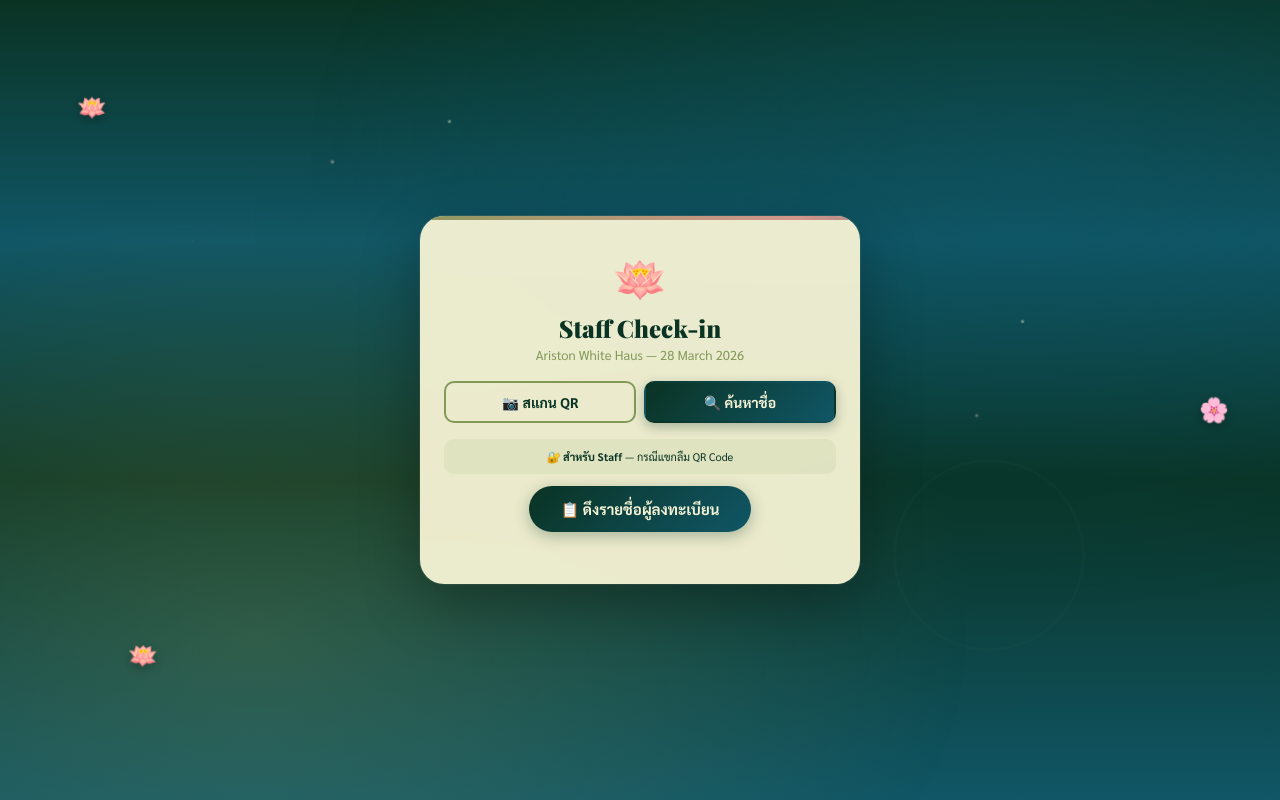
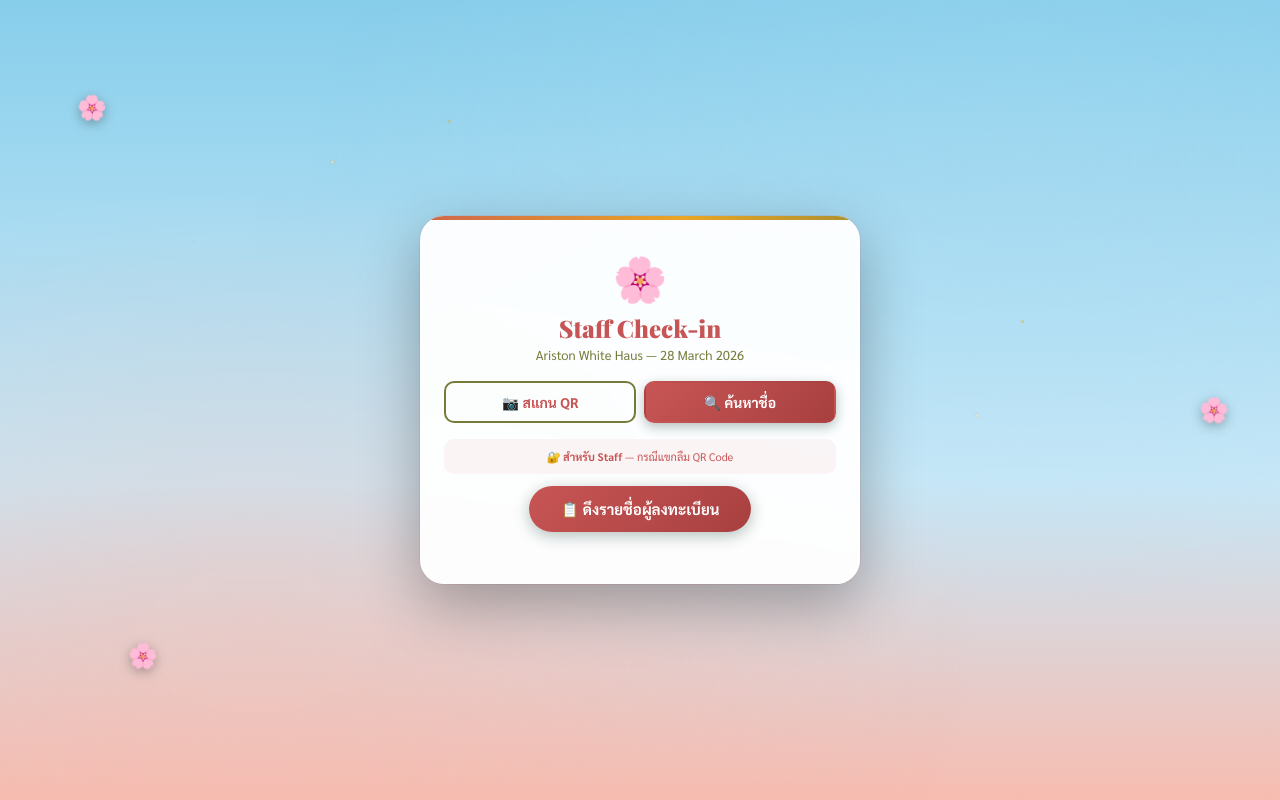
Before and after one commit to tanapatchaw-maker/housewarming, a plain HTML site: page checkin.html in a window 1280 px wide. Drawn offline with nearby package versions, Linux system fonts and the light colour scheme.

Commit message:
checkin.html

```diff
--- a/checkin.html
+++ b/checkin.html
@@ -8,17 +8,17 @@
     <script src="https://cdnjs.cloudflare.com/ajax/libs/html5-qrcode/2.3.8/html5-qrcode.min.js"></script>
     <style>
         :root {
-            --dark-green: #0A3323;
-            --moss: #839958;
-            --beige: #F7F4D5;
-            --rosy: #D3968C;
-            --midnight: #105666;
-            --cream: #faf8f4;
+            --dark-green: #C85555;
+            --moss: #767B39;
+            --beige: #FFF9F0;
+            --rosy: #C85555;
+            --midnight: #EAA624;
+            --cream: #FFF9F0;
         }
         * { margin: 0; padding: 0; box-sizing: border-box; }
         body {
             font-family: 'Sarabun', sans-serif;
-            background: linear-gradient(180deg, var(--dark-green) 0%, var(--midnight) 30%, var(--dark-green) 60%, var(--midnight) 100%);
+            background: linear-gradient(180deg, #87CEEB 0%, #AADCF2 30%, #c8e8f8 60%, #F7BCB0 100%);
             min-height: 100vh;
             display: flex; align-items: center; justify-content: center; padding: 20px;
             position: relative; overflow: hidden;
@@ -33,15 +33,15 @@
             content: '';
             position: absolute; top: 0; left: 0; right: 0; bottom: 0;
             background:
-                radial-gradient(ellipse at 20% 80%, rgba(131,153,88,0.3) 0%, transparent 50%),
-                radial-gradient(ellipse at 80% 20%, rgba(16,86,102,0.4) 0%, transparent 50%);
+                radial-gradient(ellipse at 20% 80%, rgba(247,188,176,0.4) 0%, transparent 50%),
+                radial-gradient(ellipse at 80% 20%, rgba(170,220,242,0.3) 0%, transparent 50%);
             animation: pondShift 12s ease-in-out infinite alternate;
         }
         @keyframes pondShift { 0% { opacity: 0.8; } 50% { opacity: 1; } 100% { opacity: 0.8; } }
 
         .ripple {
             position: absolute; border-radius: 50%;
-            border: 1px solid rgba(247,244,213,0.12);
+            border: none;
             animation: rippleOut 6s ease-out infinite;
         }
         @keyframes rippleOut { 0% { transform: scale(0); opacity: 0.5; } 100% { transform: scale(4); opacity: 0; } }
@@ -58,14 +58,14 @@
 
         .water-sparkle {
             position: absolute; width: 3px; height: 3px;
-            background: radial-gradient(circle, rgba(247,244,213,0.8), transparent);
+            background: radial-gradient(circle, rgba(234,166,36,0.8), transparent);
             border-radius: 50%; animation: sparkleGlow 3s ease-in-out infinite;
         }
         @keyframes sparkleGlow { 0%, 100% { opacity: 0; transform: scale(0.5); } 50% { opacity: 1; transform: scale(1.5); } }
 
         .firefly {
             position: absolute; width: 5px; height: 5px;
-            background: radial-gradient(circle, rgba(247,244,213,0.7), rgba(211,150,140,0.3), transparent);
+            background: radial-gradient(circle, rgba(255,255,220,0.9), rgba(234,166,36,0.3), transparent);
             border-radius: 50%; animation: fireflyMove 8s ease-in-out infinite;
         }
         @keyframes fireflyMove {
@@ -78,15 +78,15 @@
 
         /* === CARD === */
         .card {
-            background: rgba(247,244,213,0.95); border-radius: 24px; padding: 32px 24px;
+            background: rgba(255,255,255,0.95); border-radius: 24px; padding: 32px 24px;
             max-width: 440px; width: 100%; text-align: center;
-            box-shadow: 0 20px 60px rgba(0,0,0,0.3), 0 0 0 1px rgba(247,244,213,0.1);
+            box-shadow: 0 20px 60px rgba(0,0,0,0.3), 0 0 0 1px rgba(200,85,85,0.1);
             position: relative; overflow: hidden; z-index: 1;
             backdrop-filter: blur(10px);
         }
         .card::before {
             content: ''; position: absolute; top: 0; left: 0; right: 0; height: 4px;
-            background: linear-gradient(90deg, var(--moss), var(--rosy), var(--midnight), var(--moss));
+            background: linear-gradient(90deg, #C85555, #EAA624, #767B39, #AADCF2, #F7BCB0);
             background-size: 300% 100%; animation: glow 6s ease infinite;
         }
         @keyframes glow { 0% { background-position: 0% 50%; } 50% { background-position: 100% 50%; } 100% { background-position: 0% 50%; } }
@@ -104,22 +104,22 @@
             font-size: 14px; font-weight: 700; color: var(--dark-green); cursor: pointer; transition: all 0.3s;
         }
         .tab-btn.active {
-            background: linear-gradient(135deg, var(--dark-green), var(--midnight)); color: var(--beige);
+            background: linear-gradient(135deg, #C85555, #a84040); color: white;
             border-color: transparent; box-shadow: 0 4px 12px rgba(10,51,35,0.3);
         }
 
         .info-box {
-            background: rgba(131,153,88,0.1); border-radius: 14px; padding: 16px; margin-bottom: 14px;
-            border: 1px solid rgba(131,153,88,0.2); animation: fadeIn 0.4s ease both;
+            background: rgba(200,85,85,0.06); border-radius: 14px; padding: 16px; margin-bottom: 14px;
+            border: 1px solid rgba(200,85,85,0.12); animation: fadeIn 0.4s ease both;
         }
         .info-label { font-size: 10px; font-weight: 700; letter-spacing: 2px; text-transform: uppercase; color: var(--rosy); margin-bottom: 3px; }
         .info-value { font-family: 'Playfair Display', serif; font-size: 20px; font-weight: 700; color: var(--dark-green); }
         .info-small { font-size: 11px; color: var(--moss); margin-top: 2px; }
 
         .status-box { border-radius: 14px; padding: 18px; margin-bottom: 14px; animation: fadeIn 0.4s ease both; }
-        .status-box.success { background: rgba(131,153,88,0.15); border: 1px solid rgba(131,153,88,0.3); }
-        .status-box.error { background: rgba(211,150,140,0.15); border: 1px solid rgba(211,150,140,0.3); }
-        .status-box.info { background: rgba(16,86,102,0.1); border: 1px solid rgba(16,86,102,0.2); }
+        .status-box.success { background: rgba(118,123,57,0.12); border: 1px solid rgba(118,123,57,0.25); }
+        .status-box.error { background: rgba(200,85,85,0.1); border: 1px solid rgba(200,85,85,0.2); }
+        .status-box.info { background: rgba(170,220,242,0.2); border: 1px solid rgba(170,220,242,0.4); }
         .status-icon { font-size: 32px; margin-bottom: 6px; }
         .status-text { font-size: 15px; font-weight: 700; margin-bottom: 3px; }
         .status-detail { font-size: 12px; color: var(--moss); }
@@ -130,11 +130,11 @@
             cursor: pointer; transition: all 0.3s; width: 100;
         }
         .btn-primary {
-            background: linear-gradient(135deg, var(--dark-green), var(--midnight)); color: var(--beige);
+            background: linear-gradient(135deg, #C85555, #a84040); color: white;
             box-shadow: 0 4px 15px rgba(10,51,35,0.3);
         }
         .btn-success {
-            background: linear-gradient(135deg, var(--moss), #6a8a48); color: white;
+            background: linear-gradient(135deg, #EAA624, #d09020); color: white;
             box-shadow: 0 4px 15px rgba(131,153,88,0.3);
         }
         .btn:hover { transform: translateY(-2px); }
@@ -144,19 +144,19 @@
 
         .search-input {
             width: 100%; padding: 11px 16px; font-family: 'Sarabun', sans-serif; font-size: 14px;
-            border: 2px solid rgba(131,153,88,0.3); border-radius: 10px; outline: none;
-            margin-bottom: 8px; background: rgba(247,244,213,0.5); color: var(--dark-green);
+            border: 2px solid rgba(200,85,85,0.2); border-radius: 10px; outline: none;
+            margin-bottom: 8px; background: rgba(255,255,255,0.8); color: var(--dark-green);
         }
         .search-input:focus { border-color: var(--rosy); }
         .search-input::placeholder { color: var(--moss); }
 
         .guest-item {
             display: flex; align-items: center; justify-content: space-between;
-            padding: 10px 12px; background: rgba(131,153,88,0.08); border-radius: 10px;
+            padding: 10px 12px; background: rgba(255,255,255,0.6); border-radius: 10px;
             margin-bottom: 5px; cursor: pointer; transition: all 0.2s; border: 1.5px solid transparent; text-align: left;
         }
         .guest-item:hover { border-color: var(--rosy); transform: translateX(4px); }
-        .guest-item.selected { background: rgba(211,150,140,0.15); border-color: var(--rosy); }
+        .guest-item.selected { background: rgba(200,85,85,0.1); border-color: var(--rosy); }
         .g-name { font-weight: 700; color: var(--dark-green); font-size: 14px; }
         .g-meta { font-size: 10px; color: var(--moss); }
         .g-badge { font-size: 9px; padding: 2px 8px; border-radius: 20px; font-weight: 700; white-space: nowrap; }
@@ -177,9 +177,9 @@
         <div class="ripple" style="top:65%;right:20%;width:70px;height:70px;animation-delay:2s;"></div>
         <div class="ripple" style="bottom:30%;left:50%;width:45px;height:45px;animation-delay:4s;"></div>
 
-        <div class="lotus" style="top:12%;left:6%;animation-delay:0s;animation-duration:7s;">🪷</div>
+        <div class="lotus" style="top:12%;left:6%;animation-delay:0s;animation-duration:7s;">🌸</div>
         <div class="lotus" style="top:50%;right:4%;animation-delay:2s;animation-duration:9s;">🌸</div>
-        <div class="lotus" style="bottom:15%;left:10%;animation-delay:1s;animation-duration:8s;">🪷</div>
+        <div class="lotus" style="bottom:15%;left:10%;animation-delay:1s;animation-duration:8s;">🌸</div>
 
         <div class="water-sparkle" style="top:15%;left:35%;animation-delay:0s;"></div>
         <div class="water-sparkle" style="top:40%;right:20%;animation-delay:1s;"></div>
@@ -193,7 +193,7 @@
     </div>
 
 <div class="card">
-    <div class="icon">🪷</div>
+    <div class="icon">🌸</div>
     <div class="title">Staff Check-in</div>
     <div class="subtitle">Ariston White Haus — 28 March 2026</div>
 
@@ -211,7 +211,7 @@
 
     <!-- Search Mode -->
     <div id="searchMode">
-        <div style="background:rgba(131,153,88,0.1);border-radius:10px;padding:10px;margin-bottom:12px;font-size:11px;color:var(--dark-green);">
+        <div style="background:rgba(200,85,85,0.06);border-radius:10px;padding:10px;margin-bottom:12px;font-size:11px;color:var(--dark-green);">
             🔐 <b>สำหรับ Staff</b> — กรณีแขกลืม QR Code
         </div>
         <button class="btn btn-primary" onclick="loadGuests()" id="loadBtn" style="margin-bottom:10px;">📋 ดึงรายชื่อผู้ลงทะเบียน</button>
@@ -416,7 +416,7 @@
 
     function launchConfetti() {
         var c = document.getElementById('confetti');
-        var colors = ['#839958','#D3968C','#F7F4D5','#105666','#0A3323','#b8d0b0','#f0c4bc'];
+        var colors = ['#C85555','#EAA624','#767B39','#AADCF2','#F7BCB0','#ffffff','#f0d080'];
         for (var i = 0; i < 60; i++) {
             var el = document.createElement('div'); el.classList.add('conf');
             el.style.cssText = 'left:' + Math.random()*100 + '%;top:-10px;width:' + (Math.random()*10+6) + 'px;height:' + (Math.random()*10+6) + 'px;background:' + colors[Math.floor(Math.random()*colors.length)] + ';border-radius:50%;animation-delay:' + Math.random()*0.8 + 's;animation-duration:' + (Math.random()*2+2) + 's;';
```
